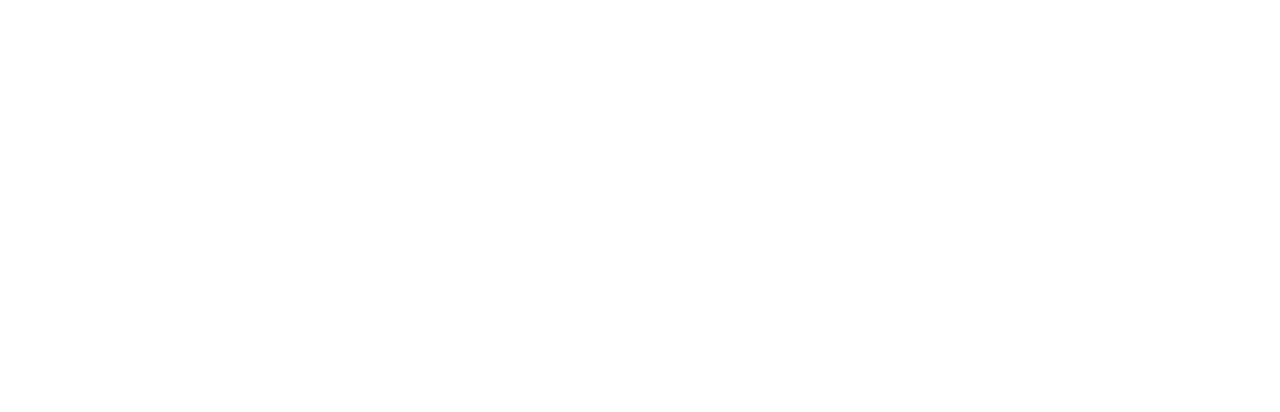
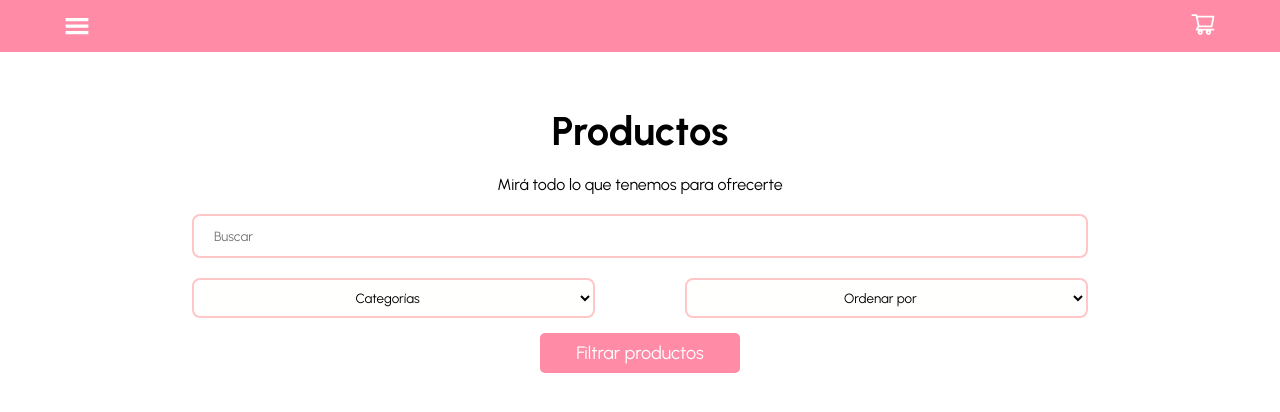
Before and after one commit to 2piradrian/siete-colores, a React (Create React App) app: page /products in a window 1280 px wide. Before the commit this address had no page. Shown: the top 412 px of the page. Built offline with nearby package versions, Linux system fonts and the light colour scheme.

Commit message:
products

```diff
--- a/src/App.js
+++ b/src/App.js
@@ -1,6 +1,7 @@
 import { Route, Routes, Navigate } from "react-router-dom";
 import Cart from "./Routes/Cart";
 import Home from "./Routes/Home";
+import Products from "./Routes/Products";
 
 function App() {
 	return (
@@ -9,6 +10,7 @@
 				<Route path="/" element={<Home />} />
 				<Route path="home" element={<Navigate to="/" />} />
 				<Route path="cart" element={<Cart />} />
+				<Route path="products" element={<Products />} />
 			</Routes>
 		</>
 	);
--- a/src/Components/General/Global.js
+++ b/src/Components/General/Global.js
@@ -48,8 +48,21 @@
 `;
 
 export const ProductButton = styled(ActiveButton)`
-	width: 70%;
+	width: 300px;
 	font-size: 25px;
 	border-radius: 12px;
 	font-weight: 500;
 `;
+
+export const Input = styled.input`
+	height: 40px;
+	width: 100%;
+	border-radius: 8px;
+	border: 2px solid ${(props) => props.theme.lightPink};
+	outline: none;
+	padding: 20px;
+
+	&::placeholder {
+		margin: 20px;
+	}
+`;
--- a/src/Components/Hero/Hero.jsx
+++ b/src/Components/Hero/Hero.jsx
@@ -8,7 +8,7 @@
 
 import isoMobile from "../../assets/isoMobile.svg";
 import circles_illustration from "../../assets/circles_illustration.svg";
-import { ProductButton } from "../General/Global";
+import { ProductButton, StyledLink } from "../General/Global";
 
 function Hero() {
 	return (
@@ -18,7 +18,9 @@
 				Diseñamos productos a medida, encontrá cortantes, selladores,
 				texturizadores y toppers para facilitar tu trabajo.
 			</StyledDescription>
-			<ProductButton>Ver productos</ProductButton>
+			<StyledLink to={"/products"}>
+				<ProductButton>Ver productos</ProductButton>
+			</StyledLink>
 			<SVGDecoration
 				src={circles_illustration}
 				alt="imagen de decoración"
--- a/src/Components/Item/ItemStyles.js
+++ b/src/Components/Item/ItemStyles.js
@@ -4,6 +4,10 @@
 export const ItemBox = styled.div`
 	min-width: 400px;
 	height: 400px;
+	display: flex;
+	flex-direction: column;
+	justify-content: center;
+	align-items: center;
 `;
 
 export const ItemImg = styled.img`
@@ -14,15 +18,18 @@
 `;
 
 export const ItemTitle = styled.span`
+	width: 100%;
 	font-size: 32px;
 	font-weight: 600;
 `;
 
 export const ItemDesc = styled.p`
+	width: 100%;
 	font-size: 20px;
 `;
 
 export const SubContainer = styled.div`
+	width: 100%;
 	height: 20px;
 	margin-top: 20px;
 	display: flex;
--- a/src/Components/Popular/Popular.jsx
+++ b/src/Components/Popular/Popular.jsx
@@ -1,5 +1,5 @@
 import React from "react";
-import { ProductButton } from "../General/Global";
+import { ProductButton, StyledLink } from "../General/Global";
 import Item from "../Item/Item";
 import { ItemContainer, PopularContainer, PopularTitle } from "./PopularStyles";
 
@@ -20,7 +20,7 @@
 					price={2700}
 				/>
 				<Item
-					key="1"
+					key="2"
 					img={notFound}
 					type="Topper"
 					title="Feliz Cumpleaños"
@@ -28,7 +28,7 @@
 					price={2700}
 				/>
 				<Item
-					key="1"
+					key="3"
 					img={notFound}
 					type="Topper"
 					title="Feliz Cumpleaños"
@@ -36,7 +36,9 @@
 					price={2700}
 				/>
 			</ItemContainer>
-			<ProductButton>Ver todos los productos</ProductButton>
+			<StyledLink to={"/products"}>
+				<ProductButton>Ver todos los productos</ProductButton>
+			</StyledLink>
 		</PopularContainer>
 	);
 }
--- a/src/Components/Popular/PopularStyles.js
+++ b/src/Components/Popular/PopularStyles.js
@@ -19,11 +19,12 @@
 export const ItemContainer = styled.div`
 	width: 100%;
 	height: 45%;
-	margin: 10px 0px;
 	padding: 20px 10px;
 	gap: 35px;
+	margin: 40px 0px;
 	display: flex;
 	justify-content: start; // Esto va a dar problemas en viewports mas grandes, en responsive ponerlo en center
 	align-items: center;
 	overflow-x: scroll;
+	box-shadow: rgba(100, 100, 111, 0.2) 0px 7px 29px 0px;
 `;
--- /dev/null
+++ b/src/Components/Products/ProductForm.jsx
@@ -0,0 +1,39 @@
+import React from "react";
+import { Input } from "../General/Global";
+import {
+	Filter,
+	Option,
+	SearchForm,
+	Selector,
+	SelectorContainer,
+} from "./ProductsStyles";
+
+function ProductForm() {
+	return (
+		<SearchForm>
+			<Input type="text" placeholder="Buscar" />
+			<SelectorContainer>
+				<Selector>
+					<Option>Categorías</Option>
+					<Option>Todos</Option>
+					<Option>Cortante</Option>
+					<Option>Cortante y sellador</Option>
+					<Option>Scrapper</Option>
+					<Option>Sello</Option>
+					<Option>Rodillo</Option>
+					<Option>Texturizador</Option>
+					<Option>Topper</Option>
+					<Option>Abecedario</Option>
+				</Selector>
+				<Selector>
+					<Option>Ordenar por</Option>
+					<Option>Menor Precio</Option>
+					<Option>Mayor Precio</Option>
+				</Selector>
+			</SelectorContainer>
+			<Filter type="submit">Filtrar productos</Filter>
+		</SearchForm>
+	);
+}
+
+export default ProductForm;
--- /dev/null
+++ b/src/Components/Products/ProductsStyles.js
@@ -0,0 +1,56 @@
+import styled from "styled-components";
+import { ActiveButton } from "../General/Global";
+
+export const ProductMain = styled.main`
+	width: 100%;
+	height: auto;
+	display: flex;
+	flex-direction: column;
+	align-items: center;
+	justify-content: center;
+	gap: 20px;
+`;
+
+export const SearchForm = styled.form`
+	width: 70%;
+	display: flex;
+	flex-direction: column;
+	align-items: center;
+	justify-content: center;
+`;
+
+export const SearchTitle = styled.h2`
+	text-align: center;
+	margin-top: 35px;
+	font-size: 40px;
+	font-size: 800;
+`;
+
+export const SelectorContainer = styled.div`
+	width: 100%;
+	margin: 20px;
+	display: flex;
+	justify-content: space-between;
+	align-items: center;
+`;
+
+export const Selector = styled.select`
+	height: 40px;
+	width: 45%;
+	border-radius: 8px;
+	text-align: center;
+	border: 2px solid ${(props) => props.theme.lightPink};
+	background-color: ${(props) => props.theme.white};
+`;
+
+export const Option = styled.option`
+	height: 40px;
+	padding: 5px;
+`;
+
+export const Filter = styled(ActiveButton)`
+	margin-top: -5px;
+	font-size: 18px;
+	height: 40px;
+	width: 200px;
+`;
--- /dev/null
+++ b/src/Routes/Products.js
@@ -0,0 +1,20 @@
+import React from "react";
+import Nav from "../Components/Nav/Nav";
+import ProductForm from "../Components/Products/ProductForm";
+import {
+	ProductMain,
+	SearchTitle,
+} from "../Components/Products/ProductsStyles";
+
+function Products() {
+	return (
+		<ProductMain>
+			<Nav />
+			<SearchTitle>Productos</SearchTitle>
+			<p>Mirá todo lo que tenemos para ofrecerte</p>
+			<ProductForm />
+		</ProductMain>
+	);
+}
+
+export default Products;
```
